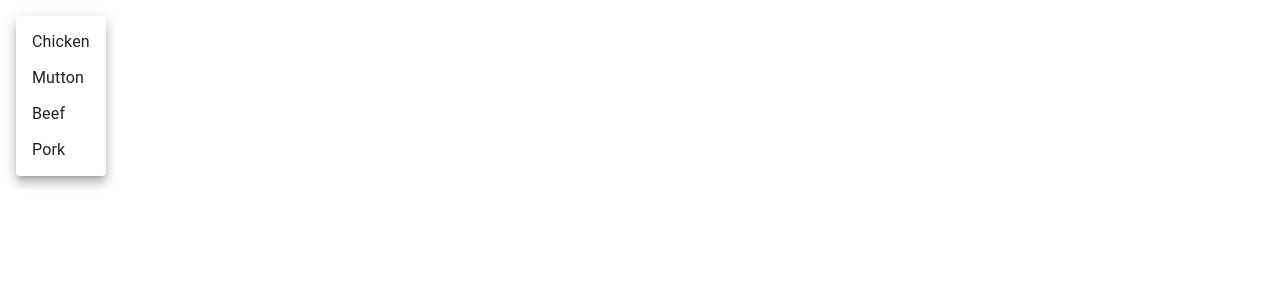
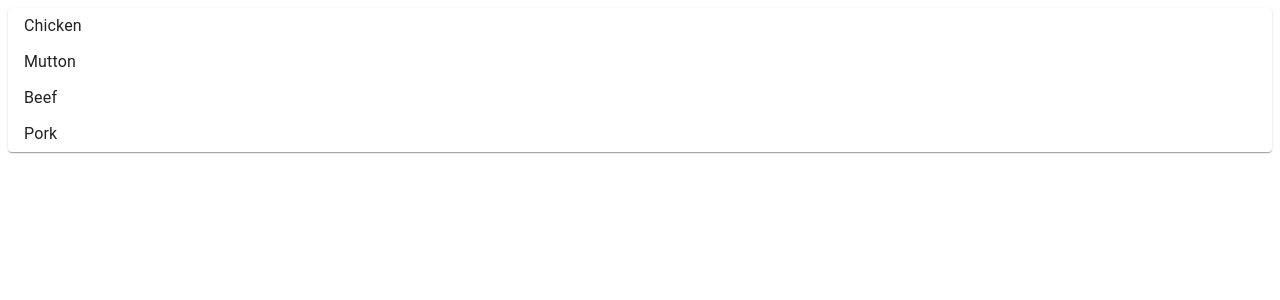
Before and after one commit to vramana/cypress-bug-demo, a React (Create React App) app: page / in a window 1280 px wide. Both pictures are taken after a click on the button "FOODS". Shown: the top 300 px of the page. Built offline with nearby package versions, Linux system fonts and the light colour scheme; the HTML template or start-up script is replaced by a standard one.

Commit message:
Works when Paper is added

```diff
--- a/src/App.js
+++ b/src/App.js
@@ -1,8 +1,9 @@
 import React, { useState } from "react";
 
 import Button from "@material-ui/core/Button";
-import Menu from "@material-ui/core/Menu";
 import MenuItem from "@material-ui/core/MenuItem";
+import Paper from "@material-ui/core/Paper";
+import Popper from "@material-ui/core/Popper";
 
 function App() {
   const [dialog, setDialog] = useState(false);
@@ -11,7 +12,8 @@ function App() {
   return (
     <div>
       {!dialog && <Button onClick={() => setDialog(true)}>FOODS</Button>}
-      <Menu open={dialog}>
+      {dialog && (
+        <Paper data-test-id="menu">
           {foods.map((food, index) => (
             <MenuItem
               onClick={() => {
@@ -22,7 +24,8 @@ function App() {
               {food}
             </MenuItem>
           ))}
-      </Menu>
+        </Paper>
+      )}
       {selectedFood !== undefined && (
         <div>
           The food you have selected is <span>{foods[selectedFood]}</span>
```
Also changed, not shown: 1 other file (tests, documents, lock files or other folders). Lines whose indentation alone changed are shown as unchanged.
